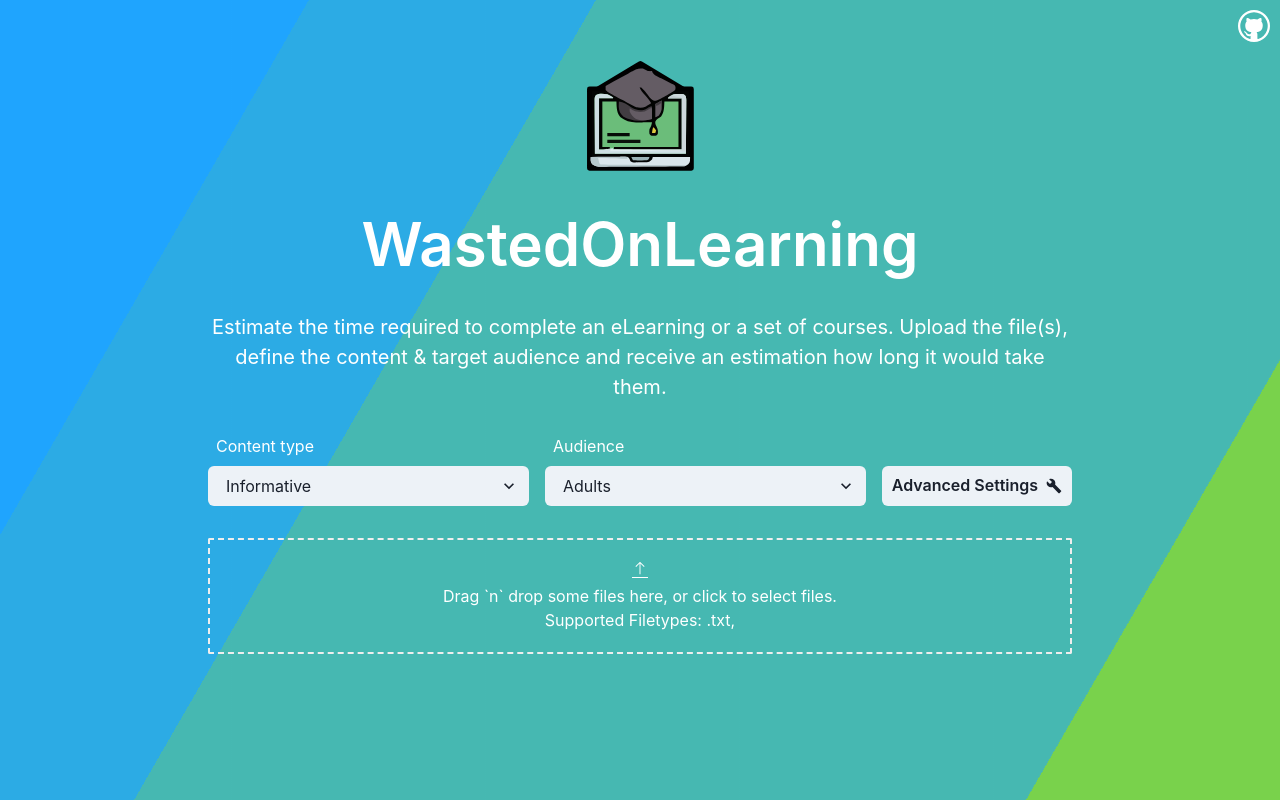
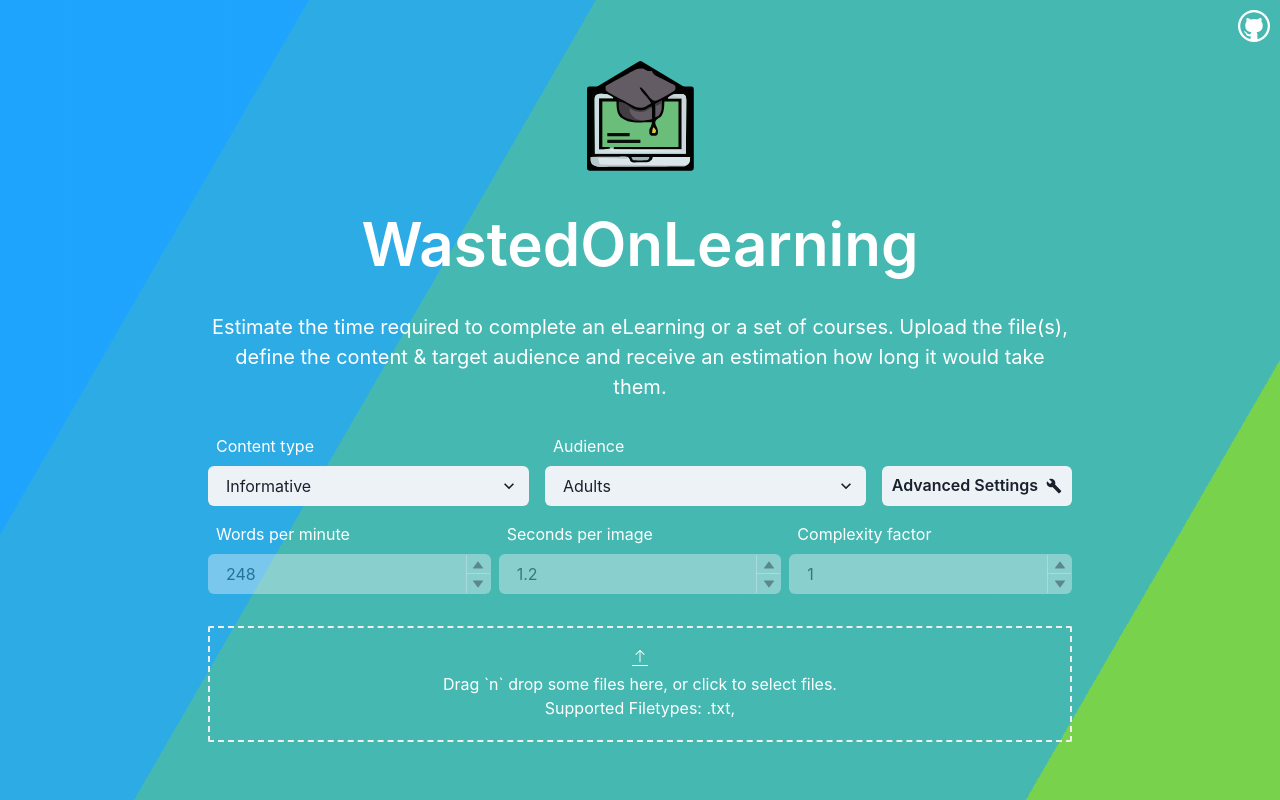
Before and after one commit to dpatanin/WastedOnLearning, a React (Create React App) app: page / in a window 1280 px wide. Built offline with nearby package versions, Linux system fonts and the light colour scheme.

Commit message:
fix settings issue
Signed-off-by: dpatanin <da-patanin@t-online.de>

```diff
--- a/src/components/ParamSettings.tsx
+++ b/src/components/ParamSettings.tsx
@@ -1,7 +1,6 @@
 import {
   Box,
   Button,
-  Collapse,
   NumberDecrementStepper,
   NumberIncrementStepper,
   NumberInput,
@@ -90,18 +89,17 @@ export default function ParamSettings({
           }
           alignSelf="flex-end"
         >
-          Advanced Settings
+          {params.advanced ? 'Default ' : 'Advanced '} Settings
         </Button>
       </Stack>
 
-      <Collapse in={params.advanced} animateOpacity>
       <Stack direction={{ base: 'column', md: 'row' }}>
         <Box w={{ base: '100%', md: '40%' }}>
           <Text px="2" pb="2" color="white">
             Words per minute
           </Text>
           <NumberInput
-              defaultValue={params.readingSpeed}
+            value={params.readingSpeed}
             min={10}
             max={1000}
             variant="filled"
@@ -116,6 +114,7 @@ export default function ParamSettings({
                 audienceType: params.audienceType,
               });
             }}
+            isDisabled={!params.advanced}
           >
             <NumberInputField />
             <NumberInputStepper>
@@ -129,7 +128,7 @@ export default function ParamSettings({
             Seconds per image
           </Text>
           <NumberInput
-              defaultValue={params.imageViewTime}
+            value={params.imageViewTime}
             min={0.01}
             max={8.0}
             step={0.01}
@@ -145,6 +144,7 @@ export default function ParamSettings({
                 audienceType: params.audienceType,
               });
             }}
+            isDisabled={!params.advanced}
           >
             <NumberInputField />
             <NumberInputStepper>
@@ -158,7 +158,7 @@ export default function ParamSettings({
             Complexity factor
           </Text>
           <NumberInput
-              defaultValue={params.complexityFactor}
+            value={params.complexityFactor}
             min={0.1}
             max={5.0}
             step={0.1}
@@ -174,6 +174,7 @@ export default function ParamSettings({
                 audienceType: params.audienceType,
               });
             }}
+            isDisabled={!params.advanced}
           >
             <NumberInputField />
             <NumberInputStepper>
@@ -183,7 +184,6 @@ export default function ParamSettings({
           </NumberInput>
         </Box>
       </Stack>
-      </Collapse>
     </Stack>
   );
 }
```
Lines whose indentation alone changed are shown as unchanged.
